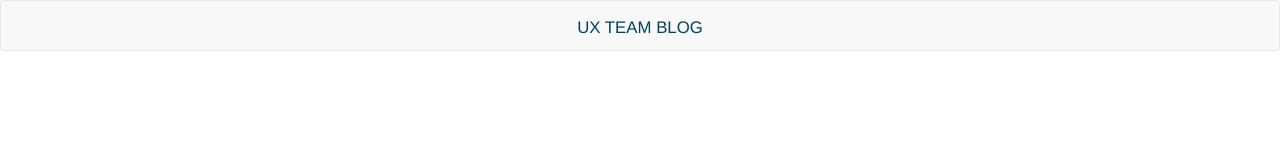
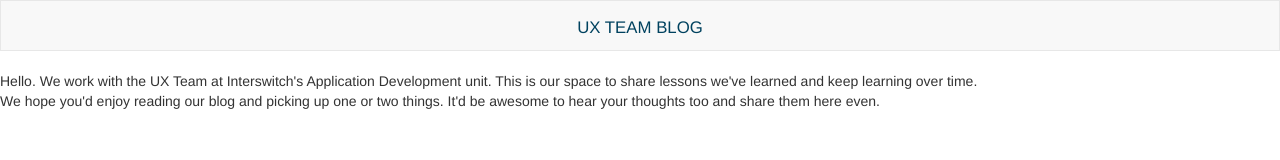
Before and after one commit to josephbenson/codepg, a plain HTML site: page index.html in a window 1280 px wide. Drawn offline with Linux system fonts and the light colour scheme.

Commit message:
Added new lines to the body of the site.

```diff
--- a/css/style.css
+++ b/css/style.css
@@ -7,3 +7,11 @@
 p.nav-header>a {
 	color: #00425f;
 }
+
+.container-fluid {
+	padding: 0;
+}
+
+.navbar-default {
+	border-radius: 0;
+}
--- a/index.html
+++ b/index.html
@@ -21,7 +21,7 @@
     </head>
 
     <body>
-        <div>
+        <div class="container-fluid">
             <nav class="navbar navbar-default">
                 <div class="container-fluid">
                     <!-- Brand and toggle get grouped for better mobile display -->
@@ -43,6 +43,23 @@
                 </div>
                 <!-- /.container-fluid -->
             </nav>
+
+            <div>
+
+                <p>
+
+                    Hello. We work with the UX Team at Interswitch's Application Development unit. This is our space to share lessons we've learned and keep learning over time.
+
+                    <br/>
+
+                    We hope you'd enjoy reading our blog and picking up one or two things. It'd be awesome to hear your thoughts too and share them here even.
+
+                </p>
+
+
+            </div>
+
+
         </div>
 
         <!--Include Javascript files -->
```
Also changed, not shown: 1 other file.
